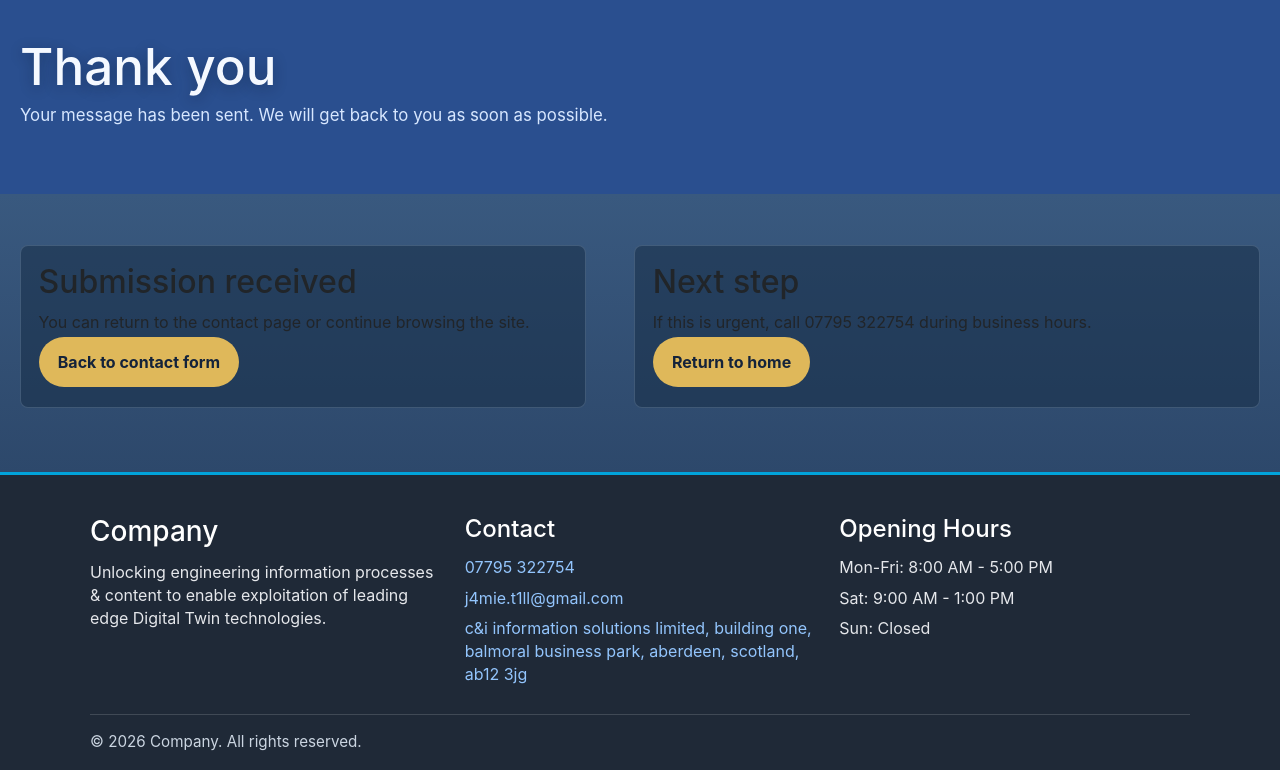
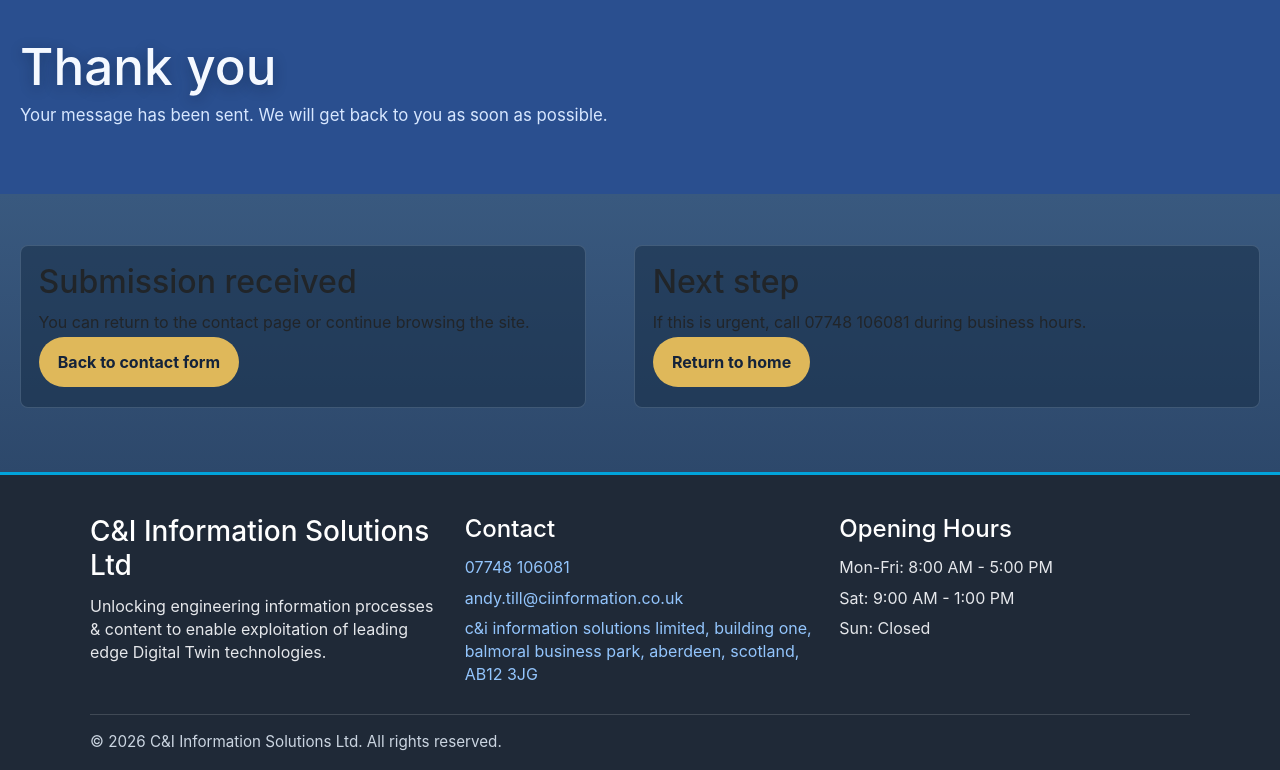
Before and after one commit to JamieT1ll/WebsiteTest, a plain HTML site: page thank-you.html in a window 1280 px wide. Shown: the part 94-864 px from the top of the page. Drawn offline with nearby package versions, Linux system fonts and the light colour scheme.

Commit message:
Updated Contact Information

```diff
--- a/thank-you.html
+++ b/thank-you.html
@@ -57,7 +57,7 @@
         </div>
         <div class="contact-form-panel">
           <h2>Next step</h2>
-          <p>If this is urgent, call 07795 322754 during business hours.</p>
+          <p>If this is urgent, call 07748 106081 during business hours.</p>
           <p><a class="contact-submit" href="index.html">Return to home</a></p>
         </div>
       </div>
@@ -67,17 +67,17 @@
   <footer id="ffooter" class="site-footer">
     <div class="site-footer-inner">
       <div class="footer-col">
-        <h3>Company</h3>
+        <h3>C&I Information Solutions Ltd</h3>
         <p>Unlocking engineering information processes &amp; content to enable exploitation of leading edge Digital Twin technologies.</p>
       </div>
 
       <div class="footer-col">
         <h4>Contact</h4>
-        <p><a href="tel:07795322754">07795 322754</a></p>
-        <p><a href="mailto:j4mie.t1ll@gmail.com">j4mie.t1ll@gmail.com</a></p>
+        <p><a href="tel:07748106081">07748 106081</a></p>
+        <p><a href="mailto:andy.till@ciinformation.co.uk">andy.till@ciinformation.co.uk</a></p>
         <p>
-          <a href="https://maps.google.com/?q=c%26i+information+solutions+limited,+building+one,+balmoral+business+park,+aberdeen,+scotland,+ab12+3jg" target="_blank" rel="noopener noreferrer">
-            c&amp;i information solutions limited, building one, balmoral business park, aberdeen, scotland, ab12 3jg
+          <a href="https://maps.google.com/?q=c%26i+information+solutions+limited,+building+one,+balmoral+business+park,+aberdeen,+scotland,+AB12+3JG" target="_blank" rel="noopener noreferrer">
+            c&amp;i information solutions limited, building one, balmoral business park, aberdeen, scotland, AB12 3JG
           </a>
         </p>
       </div>
@@ -91,7 +91,7 @@
     </div>
 
     <div class="site-footer-bottom">
-      <p>&copy; 2026 Company. All rights reserved.</p>
+      <p>&copy; 2026 C&I Information Solutions Ltd. All rights reserved.</p>
     </div>
   </footer>
 
```
Also changed, not shown: about.html (+6 -6 lines), contact.html (+9 -9 lines), examples.html (+6 -6 lines), index.html (+6 -6 lines), services.html (+4 -4 lines).
